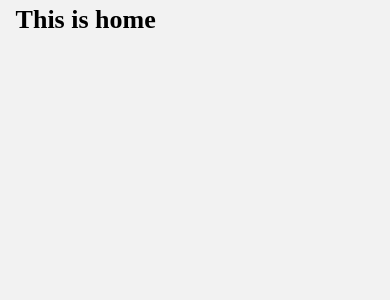
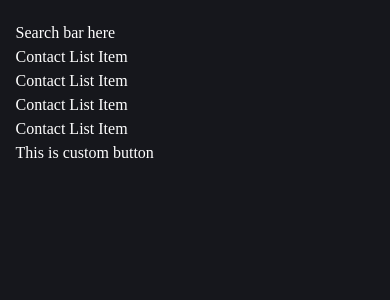
Before and after one commit to yasirkhan-4925/contact_app, a React Native app: screen / in a window 390 px wide. Shown: the top 300 px of the page. Built offline with nearby package versions, Linux system fonts and the light colour scheme.

Commit message:
feat: add initial empty components for Home Screen
- Created placeholder components for the Home Screen layout.
- Set up basic structure to facilitate future development and integration.
- Ensured components are ready for styling and functionality enhancements.

```diff
--- a/App.tsx
+++ b/App.tsx
@@ -10,10 +10,11 @@ import React from 'react';
 import {SafeAreaView} from 'react-native';
 
 import AppNavigation from '@app/navigation/appNavigation';
+import {colors} from '@app/assets/colors';
 function App(): React.JSX.Element {
   const backgroundStyle = {
     flex: 1,
-    backgroundColor: '#fff',
+    backgroundColor: colors.bgPrimary,
   };
 
   return (
--- a/src/assets/colors.ts
+++ b/src/assets/colors.ts
@@ -2,10 +2,14 @@ export interface Colors {
   text: string;
   white: string;
   grey: string;
+  bgPrimary: string;
+  bgSecondary: string;
 }
 
 export const colors: Colors = {
-  text: '#000000',
+  text: '#ffff',
   white: '#ffffff',
   grey: 'grey',
+  bgSecondary: '#272730',
+  bgPrimary: '#16171c',
 };
--- /dev/null
+++ b/src/components/custom/button/index.tsx
@@ -0,0 +1,13 @@
+import {AppText} from '@app/components';
+import React from 'react';
+import {View} from 'react-native';
+
+const Button = () => {
+  return (
+    <View>
+      <AppText>This is custom button</AppText>
+    </View>
+  );
+};
+
+export default Button;
--- a/src/components/custom/customView/styles.ts
+++ b/src/components/custom/customView/styles.ts
@@ -1,4 +1,4 @@
-import {horizontalScale} from '@app/utils/metrics';
+import {horizontalScale} from '@app/utils';
 import {StyleSheet} from 'react-native';
 
 const styles = StyleSheet.create({
--- a/src/components/index.ts
+++ b/src/components/index.ts
@@ -1,2 +1,6 @@
 export {default as Avatar} from './custom/avatar';
 export {default as AppText} from './custom/appText';
+export {default as Button} from './custom/button';
+export {default as CustomView} from './custom/customView';
+export {default as ContactList} from './lists/contactList';
+export {default as ContactListItem} from './listItems/contactListItem';
--- /dev/null
+++ b/src/components/listItems/contactListItem/index.tsx
@@ -0,0 +1,13 @@
+import {AppText} from '@app/components';
+import React from 'react';
+import {View} from 'react-native';
+
+const ContactListItem = () => {
+  return (
+    <View>
+      <AppText>Contact List Item</AppText>
+    </View>
+  );
+};
+
+export default ContactListItem;
--- /dev/null
+++ b/src/components/lists/contactList/index.tsx
@@ -0,0 +1,16 @@
+import ContactListItem from '@app/components/listItems/contactListItem';
+import React from 'react';
+import {View} from 'react-native';
+
+const ContactList = () => {
+  return (
+    <View>
+      <ContactListItem />
+      <ContactListItem />
+      <ContactListItem />
+      <ContactListItem />
+    </View>
+  );
+};
+
+export default ContactList;
--- /dev/null
+++ b/src/screens/home/components/searchBar/index.tsx
@@ -0,0 +1,13 @@
+import {AppText} from '@app/components';
+import React from 'react';
+import {View} from 'react-native';
+
+const SearchBar = () => {
+  return (
+    <View>
+      <AppText>Search bar here</AppText>
+    </View>
+  );
+};
+
+export default SearchBar;
--- a/src/screens/home/index.tsx
+++ b/src/screens/home/index.tsx
@@ -1,14 +1,14 @@
 import React from 'react';
-import {View} from 'react-native';
 import styles from './styles';
-import AppText from '@app/components/custom/appText';
-import {ETextType} from '@app/components/types';
-import CustomView from '@app/components/custom/customView';
+import SearchBar from '@app/screens/home/components/searchBar';
+import {CustomView, ContactList, Button} from '@app/components';
 
 const HomeScreen = () => {
   return (
     <CustomView containerStyle={styles.container}>
-      <AppText type={ETextType.H2}>This is home </AppText>
+      <SearchBar />
+      <ContactList />
+      <Button />
     </CustomView>
   );
 };
--- a/src/screens/home/styles.ts
+++ b/src/screens/home/styles.ts
@@ -1,8 +1,12 @@
+import {colors} from '@app/assets/colors';
+import {horizontalScale, verticalScale} from '@app/utils';
 import {StyleSheet} from 'react-native';
 
 const styles = StyleSheet.create({
   container: {
     flex: 1,
+    backgroundColor: colors.bgPrimary,
+    paddingVertical: verticalScale(20),
   },
 });
 
```
Also changed, not shown: src/utils/index.ts (renamed from src/utils/utils.ts).
